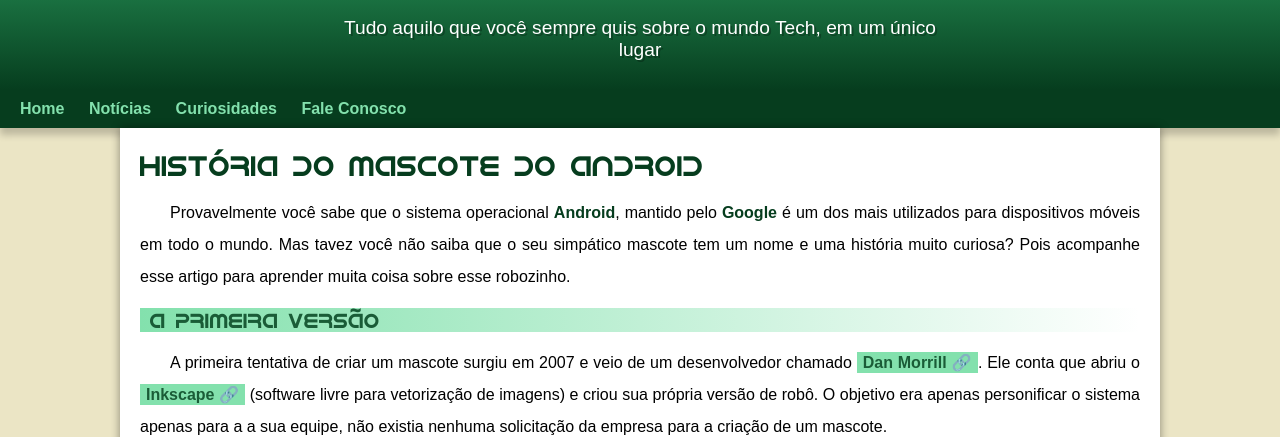
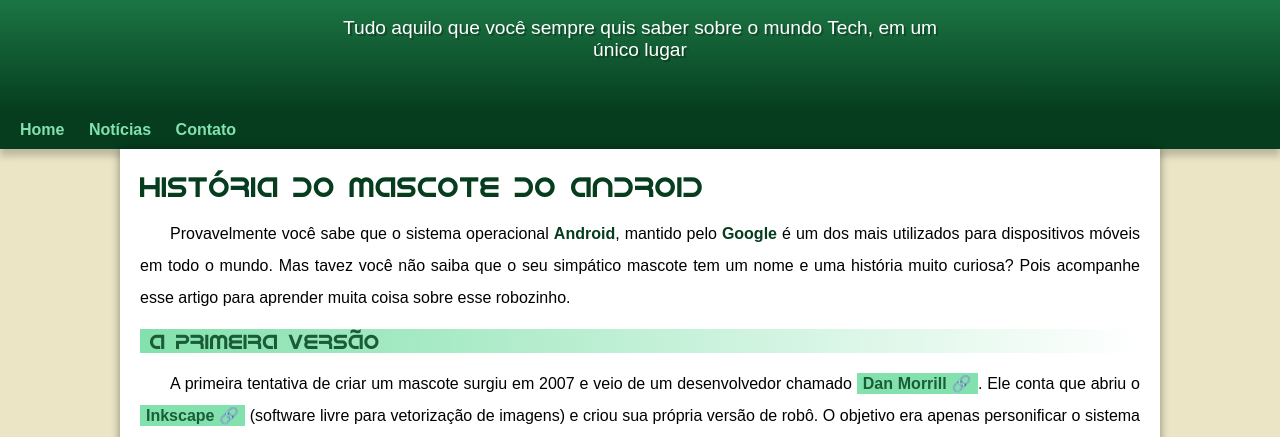
Before and after one commit to maz1mozez/projeto-android, a plain HTML site: page index.html in a window 1280 px wide. Shown: the part 100-537 px from the top of the page. Drawn offline with Linux system fonts and the light colour scheme.

Commit message:
Problema de padding corrigido

```diff
--- a/estilo/style.css
+++ b/estilo/style.css
@@ -74,7 +74,7 @@ header > p {
     padding-right: 10px;
     padding-left: 10px;
     margin: auto;
-    margin-bottom: 20px;
+    padding-bottom: 50px;
     text-shadow: 2px 2px rgba(0, 0, 0, 0.267)
 }
 
--- a/index.html
+++ b/index.html
@@ -12,14 +12,13 @@
     <!--Topo do site-->
     <header>
         <h1>Curiosidades de Tecnologia</h1>
-        <p>Tudo aquilo que você sempre quis sobre o mundo Tech, em um único lugar</p>
+        <p>Tudo aquilo que você sempre quis saber sobre o mundo Tech, em um único lugar</p>
     </header>
     <!--Links/Opções de botões-->
     <nav>
         <a href="#">Home</a>
         <a href="#">Notícias</a>
-        <a href="#">Curiosidades</a>
-        <a href="#">Fale Conosco</a>
+        <a href="#">Contato</a>
     </nav>
     <!--Conteúdo Principal-->
     <main>
```
